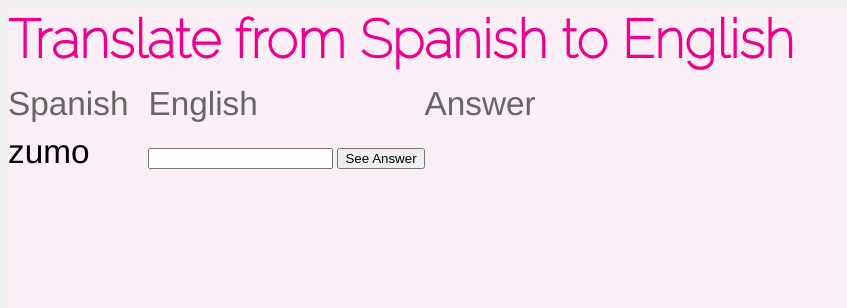
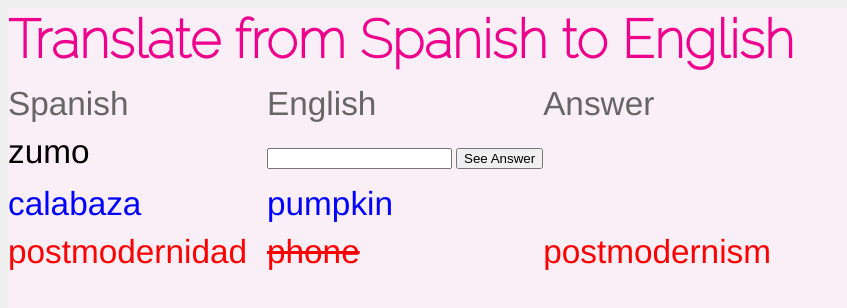
Before and after one commit to larisa/UIDesignStuff, a plain HTML site: page ps1-translate_game/contents/translate_game.html in a window 1280 px wide. Shown: the whole page, without its empty margins (0-847 px from the left). Drawn offline with Linux system fonts and the light colour scheme.

Commit message:
implemented keeping track of correct an dincorrect answers. modified prepareNextWord to do all the work of checking the word also. Also appending successfully but to the existing rows.

```diff
--- a/ps1-translate_game/contents/translate_game.css
+++ b/ps1-translate_game/contents/translate_game.css
@@ -20,7 +20,7 @@ body {
 }
 
 #content {
-		display: table;g
+		display: table;
 }
 
 #headingRow{
@@ -36,6 +36,23 @@ body {
 }
 
 #fromLangPrompt{
+		display: table-cell;
+}
+
+#correctRow{
+		display: table-row;
+}
+
+
+#a, #b{
+		display: table-cell;
+}
+
+#wrongRow{
+		display: table-row;
+}
+
+#c, #d, #e{
 		display: table-cell;
 }
 
@@ -61,6 +78,55 @@ body {
 		color: black;
 }
 
+.correctLangFrom{
+		text-align: left;
+		display: inline;
+		padding-right: 20px;
+		padding-bottom: 10px;
+		font-family: 'Helvetica', normal;
+		font-size: 25pt;
+		color: blue;
+}
+
+
+.correctLangTo{
+		text-align: left;
+		display: inline;
+		padding-right: 20px;
+		padding-bottom: 10px;
+		font-family: 'Helvetica', normal;
+		font-size: 25pt;
+		color: blue;
+}
+.wrongLangFrom{
+		text-align: left;
+		display: inline;
+		padding-right: 20px;
+		padding-bottom: 10px;
+		font-family: 'Helvetica', normal;
+		font-size: 25pt;
+		color: red;
+}
+
+.wrongLangTo{
+		text-align: left;
+		display: inline;
+		padding-right: 20px;
+		padding-bottom: 10px;
+		font-family: 'Helvetica', normal;
+		font-size: 25pt;
+		color: red;
+		text-decoration: line-through;
+}
+.actualTo{
+		text-align: left;
+		display: inline;
+		padding-right: 20px;
+		padding-bottom: 10px;
+		font-family: 'Helvetica', normal;
+		font-size: 25pt;
+		color: red;
+}
 
 /*font-family: 'Ruluko', sans-serif;
 font-family: 'Doppio One', sans-serif;
--- a/ps1-translate_game/contents/translate_game.html
+++ b/ps1-translate_game/contents/translate_game.html
@@ -38,6 +38,16 @@ class="toLang">English</span></div>
 					<input type="text" name="userInput" />
 					<input type="submit" value="See Answer" />
 				</form>
+		</div>
+		<div id="correctRow">
+			<div id="a" class="correctLangFrom">calabaza</div>
+			<div id="b" class="correctLangTo">pumpkin</div>
+		</div>
+		<div id="wrongRow">
+			<div id="c" class="wrongLangFrom">postmodernidad</div>
+			<div id="d" class="wrongLangTo">phone</div>
+			<div id="e" class="actualTo">postmodernism</div>
+		</div>
 
 </div>
   </body>
--- a/ps1-translate_game/contents/translate_game.js
+++ b/ps1-translate_game/contents/translate_game.js
@@ -1,33 +1,59 @@
 // This allows the Javascript code inside this block to only run when the page
 // has finished loading in the browser.
+
+var allFromWords = new Array();
+var allGuesses = new Array();
+var allToWords = new Array();
+
+
 $(function() {
 		var lang_to		= "English";
 		var lang_from		= "Spanish";
 		var current_dict	= dicts[lang_to][lang_from]; // keys: words in @lang_to, values: corresponding words in @lang_from
 
-
 		//supply the To and From Languages
 		$('.toLang').text(lang_to);
 		$('.fromLang').text(lang_from);
 
-		//pick a random word.
+
 		var randomToWord = pickRandomProperty(current_dict);
+		allToWords.push(randomToWord);
 		var randomFromWord = current_dict[randomToWord];
+		allFromWords.push(randomFromWord);
+
+		//display Prompt
 		$('.PromptWord').text(randomFromWord);
 
-		//get user's input and check it
+		//get user's input
 		$('#userGuess').submit(function(){
 				console.log("form has submitted!");
 				var guess = $("input[name=userInput]").val();
 				console.log("YOU GUESSED " + guess);
-				if (guess==randomToWord)
-						console.log("Correct!");
-				else
-						console.log("WRONG");
+				prepareNextWord(randomFromWord, guess, randomToWord);
 				return false;
 		});
 
     });
+
+
+//prompt for another word, clear the input
+function prepareNextWord(prompt, guess, answer){
+		if (guess==answer){
+				console.log("CORRECT!");
+				$('.correctLangFrom').append(prompt);
+				$('.correctLangTo').append(answer);
+				return true;
+		}
+		else{
+				console.log("WRONG!");
+				$('.wrongLangFrom').append(prompt);
+				$('.wrongLangTo').append(guess);
+				$('.actualTo').append(answer);
+				return false;
+		}
+
+
+}
 
 
 
```
